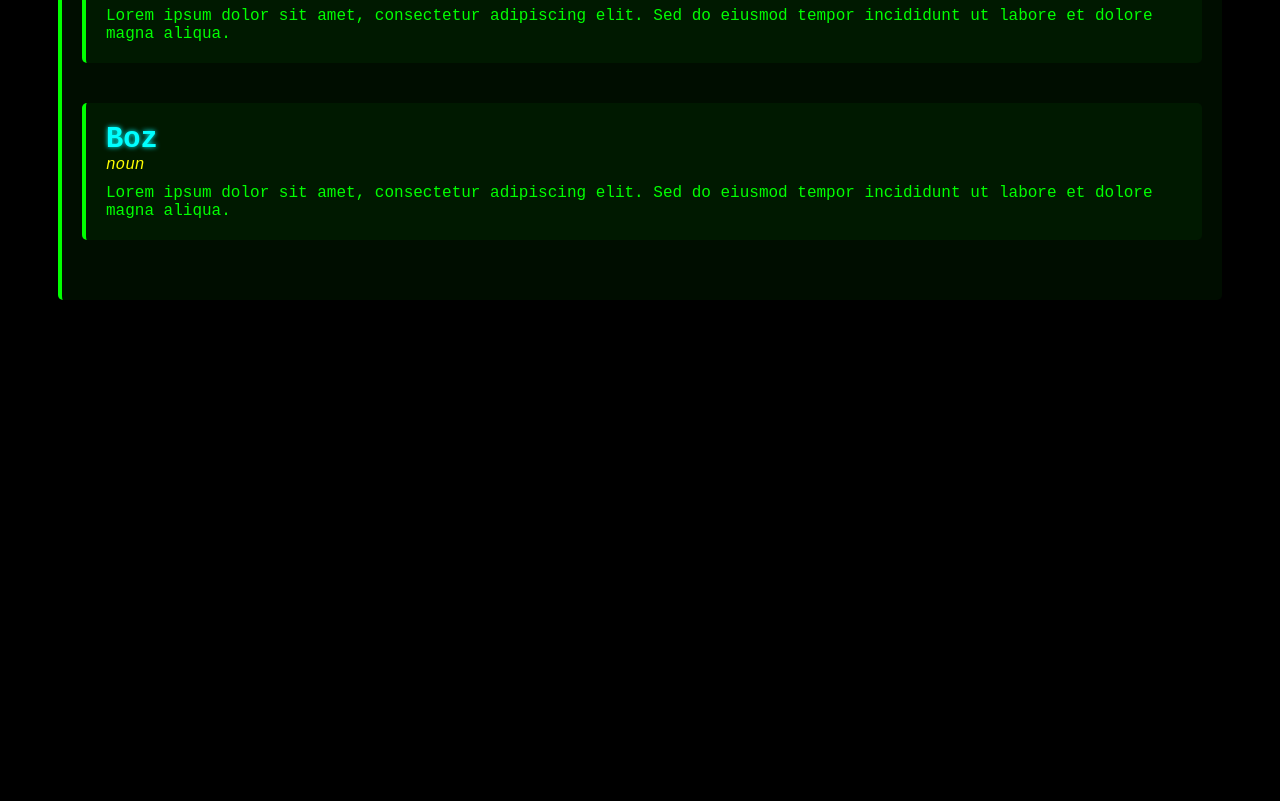
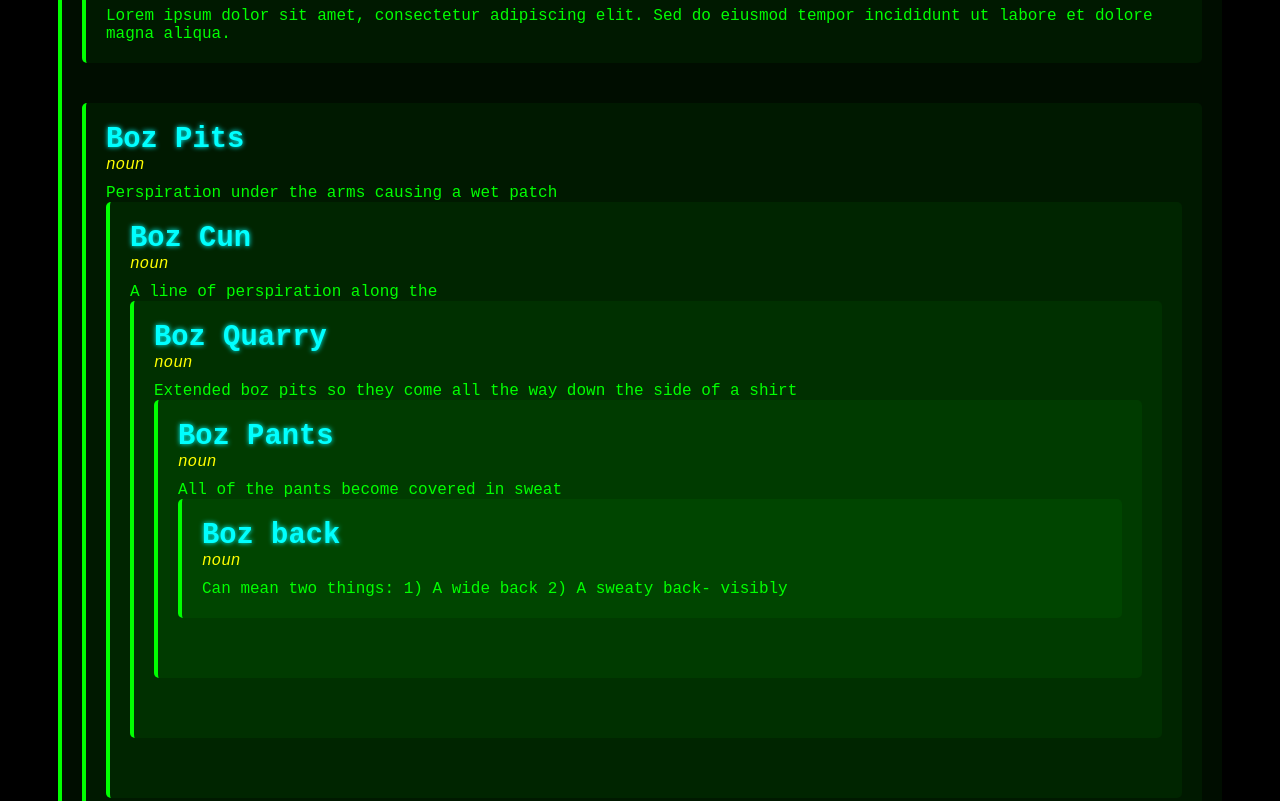
Before and after one commit to Jake-perl/bozinespungiforum, a plain HTML site: page dictionary.html in a window 1280 px wide. Shown: the part 656-1457 px from the top of the page. Before the commit the page ends 1054 px from the top, so only its background shows below. Drawn offline with Linux system fonts and the light colour scheme.

Commit message:
Update dictionary.html

```diff
--- a/dictionary.html
+++ b/dictionary.html
@@ -122,7 +122,48 @@ TS³ (Trouble Seeker Cubed): An evolved and intensified form of TS, marked by re
   </div>
 
   <div class="entry">
-    <div class="word">Boz</div>
+    <div class="word">Boz Pits</div>
     <div class="type">noun</div>
     <div class="definition">
-      Lorem ipsum dolor sit amet, consectetur adipiscing elit. Sed do eiusmod tempor incididunt ut labore et dolore magna aliqua.
+
+Perspiration under the arms causing a wet patch
+    </div>
+
+    <div class="entry">
+    <div class="word">Boz Cun</div>
+    <div class="type">noun</div>
+    <div class="definition">
+
+  A line of perspiration along the
+
+    </div>
+
+    <div class="entry">
+    <div class="word">Boz Quarry</div>
+    <div class="type">noun</div>
+    <div class="definition">
+
+    Extended boz pits so they come all the way down the side of a shirt
+
+    </div>
+
+    <div class="entry">
+    <div class="word">Boz Pants</div>
+    <div class="type">noun</div>
+    <div class="definition">
+
+    All of the pants become covered in sweat
+
+    </div>
+
+    <div class="entry">
+    <div class="word">Boz back</div>
+    <div class="type">noun</div>
+    <div class="definition">
+
+    Can mean two things:
+
+    1) A wide back
+    2) A sweaty back- visibly
+
+    </div>
```
